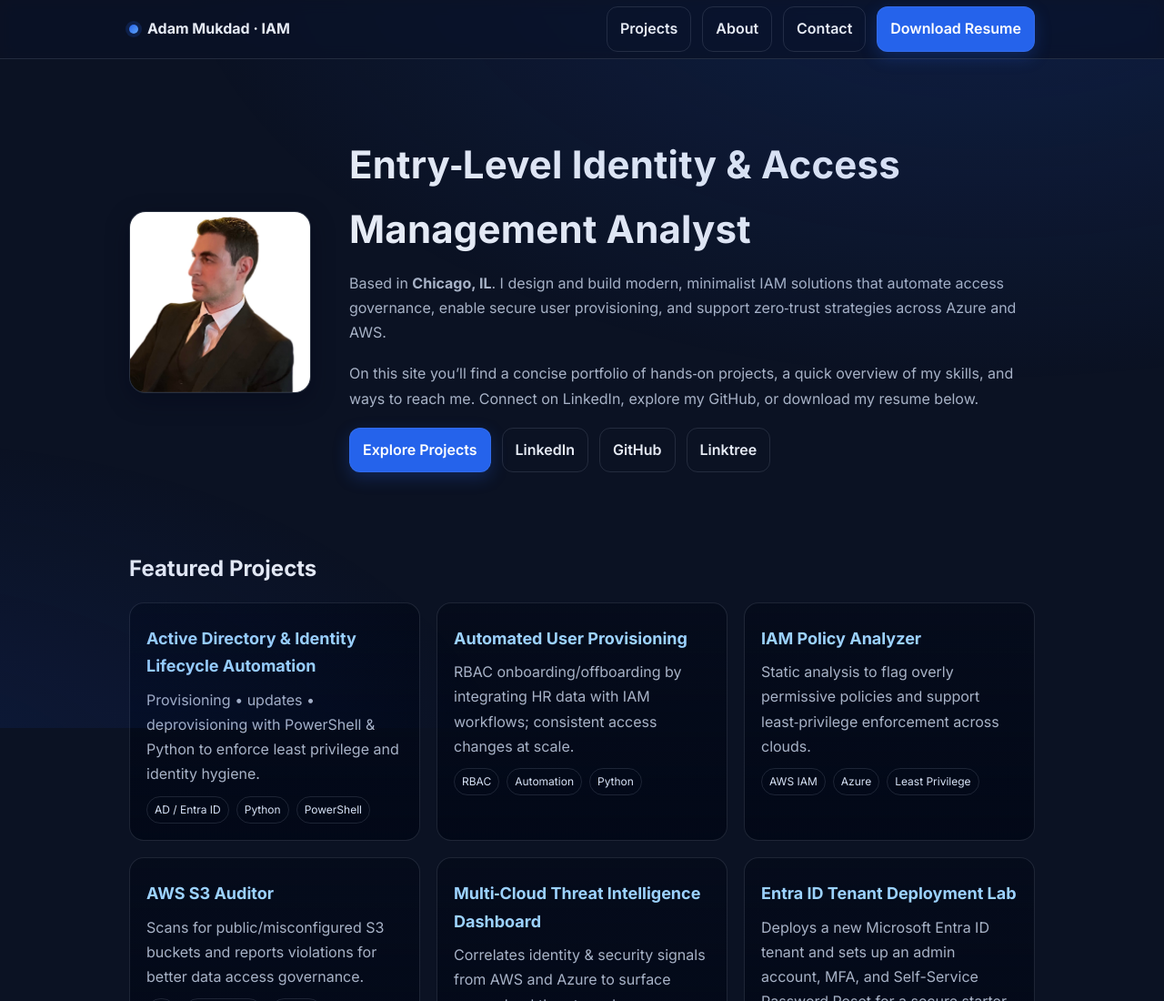
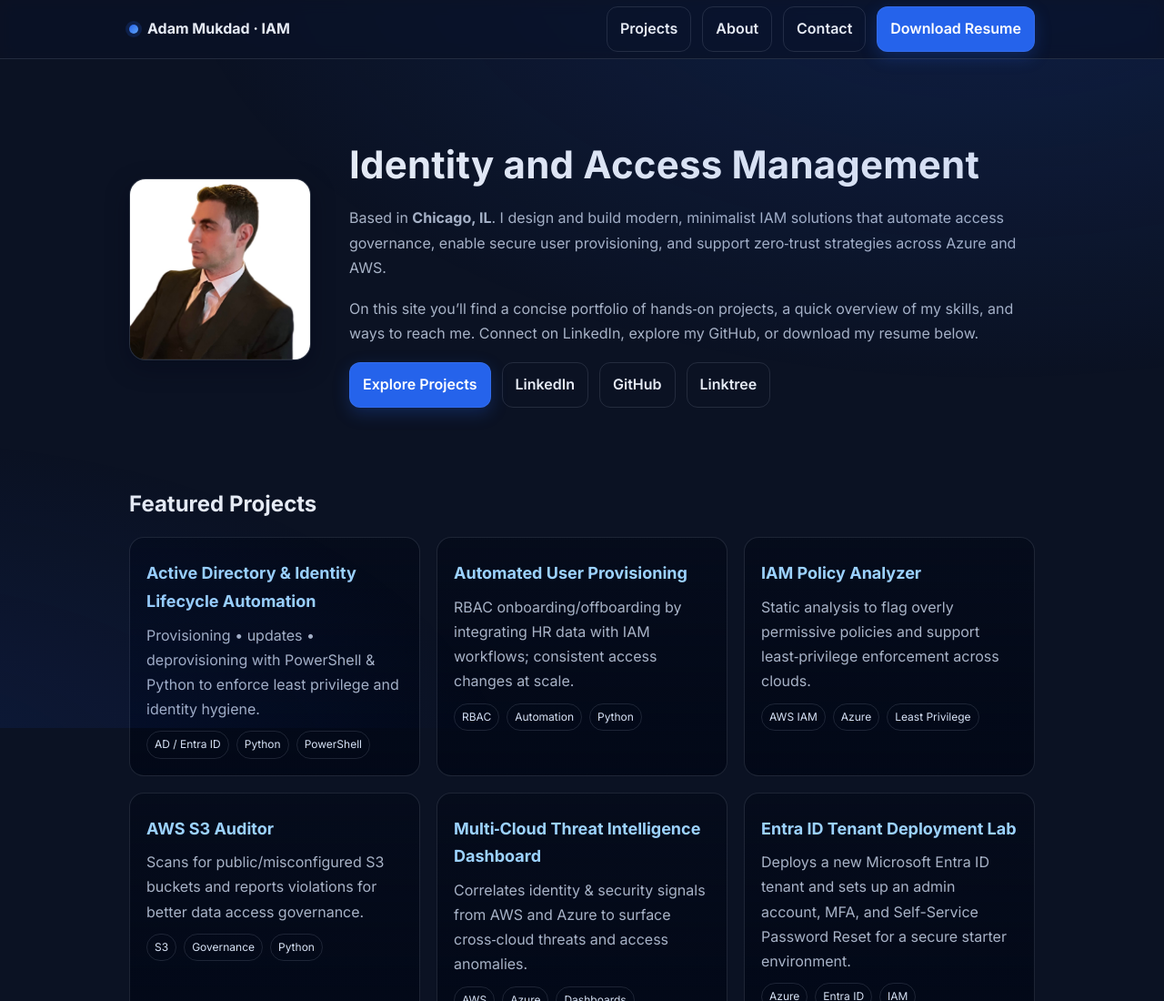
Before and after one commit to adammukdad/adammukdad.github.io, a plain HTML site: page index.html in a window 1280 px wide. Shown: the top 1100 px of the page at 91% size. Drawn offline with Linux system fonts and the light colour scheme.

Commit message:
Update index.html

```diff
--- a/index.html
+++ b/index.html
@@ -3,8 +3,8 @@
 <head>
   <meta charset="utf-8" />
   <meta name="viewport" content="width=device-width, initial-scale=1" />
-  <title>Adam Mukdad · Entry‑Level IAM Analyst</title>
-  <meta name="description" content="Entry‑Level IAM Analyst based in Chicago, IL. Hands‑on identity & access management projects: access governance, user provisioning automation, zero‑trust, and identity lifecycle across Azure & AWS." />
+  <title>Adam Mukdad · Identity and Access Management</title>
+  <meta name="description" content="Identity and Access Management based in Chicago, IL. Hands‑on identity & access management projects: access governance, user provisioning automation, zero‑trust, and identity lifecycle across Azure & AWS." />
   <meta property="og:title" content="Adam Mukdad · Entry‑Level IAM Analyst" />
   <meta property="og:description" content="Hands‑on IAM portfolio: access governance, user provisioning automation, zero‑trust, and identity lifecycle projects across Azure & AWS." />
   <meta property="og:image" content="assets/og-image.png" />
@@ -88,7 +88,7 @@
       <div class="row">
         <img class="avatar" src="assets/adam-mukdad-profile.jpg" alt="Portrait of Adam Mukdad" />
         <div>
-          <h1>Entry‑Level Identity & Access Management Analyst</h1>
+          <h1>Identity and Access Management</h1>
           <p>
             Based in <strong>Chicago, IL</strong>. I design and build modern, minimalist IAM solutions that automate access governance, enable secure user provisioning, and support zero‑trust strategies across Azure and AWS.
           </p>
```
